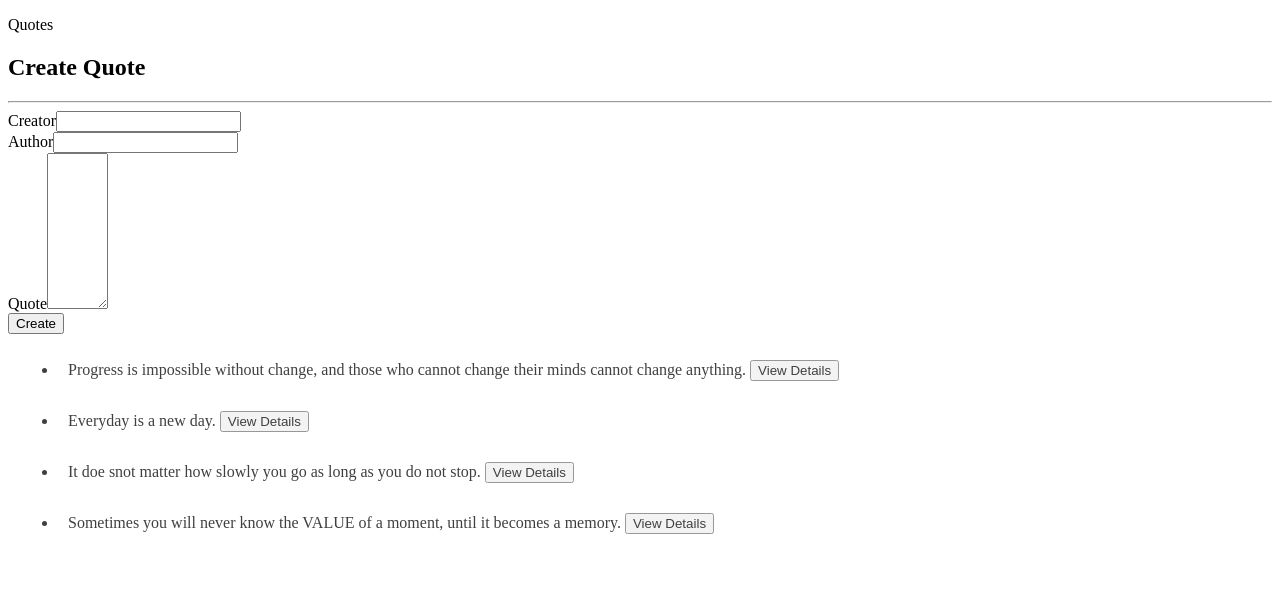
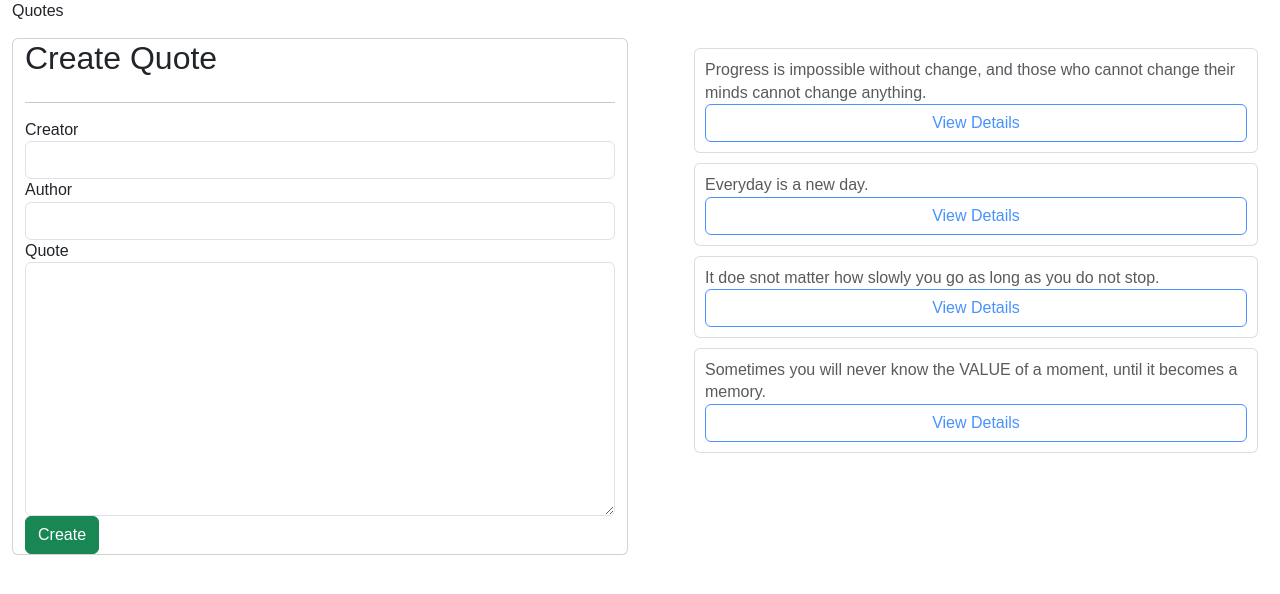
Before and after one commit to Andrewowalla/q, an Angular app: page / in a window 1280 px wide. Shown: the top 594 px of the page. Built offline with nearby package versions, Linux system fonts and the light colour scheme.

Commit message:
add application level styles

```diff
--- a/src/styles.css
+++ b/src/styles.css
@@ -1 +1,19 @@
 /* You can add global styles to this file, and also import other style files */
+@import "~bootstrap/dist/css/bootstrap.css";
+* {
+
+    box-sizing: border-box;
+
+    margin: 0;
+
+    padding: 0;
+
+    }
+
+    body {
+
+    font-family: Arial, Helvetica, sans-serif;
+
+    line-height: 1.4;
+
+    }
```
